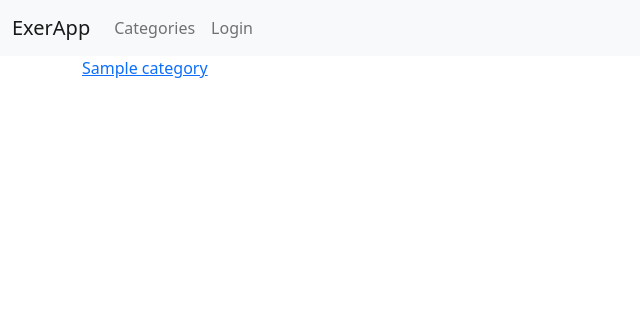
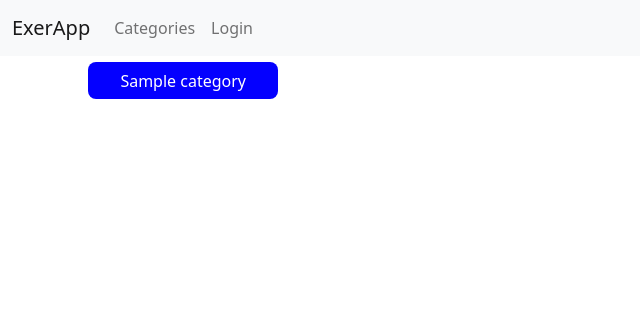
Before and after one commit to Korek-F/ExerApp, a Django app: page /categories/all/ in a window 1280 px wide. Shown: the top 316 px of the page, without its empty margins (0-640 px from the left). Run offline with Django 4.2, Linux system fonts and the light colour scheme; tables that the repository leaves empty hold one stand-in row (values such as "Sample post"); some libraries are stand-ins or nearby versions.

Commit message:
V1.3.1 code optimalization

```diff
--- a/ExerApp/categories/templates/categories/all_categories.html
+++ b/ExerApp/categories/templates/categories/all_categories.html
@@ -1,9 +1,9 @@
 {% extends "excercises/base.html" %}
 {% block content %}
 
+<div class="categories-box">
 {%for category in categories %}
-    <a href="{% url 'category_detail' category.name %}">
-        {{category.name}} </a> <br/>
+    {% include "categories/partials/category_link.html"%}
 {% endfor %}
-
+</div>
 {% endblock %}
--- a/ExerApp/categories/templates/categories/partials/add_category_form.html
+++ b/ExerApp/categories/templates/categories/partials/add_category_form.html
@@ -1,4 +1,5 @@
 <div id="add-category-form">
+    {% include 'excercises/partials/messages.html' %}
     <h1>Categories</h1>
     {% for category in exercise_set.categories.all %}
         <form hx-post="{% url 'delete_cat_from_set' exercise_set.id%}" hx-target="#add-category-form">
@@ -10,6 +11,8 @@
     {% endfor %}
 
     <h2>Add category</h2>
+
+
     <form hx-post="{% url 'add_cat_to_set' exercise_set.id%}" hx-target="#add-category-form">
         {%csrf_token%}
         <label>Category Name</label>
--- /dev/null
+++ b/ExerApp/categories/templates/categories/partials/category_link.html
@@ -0,0 +1,5 @@
+<div class="category-box">
+    <a href="{% url 'category_detail' category.name %}" class="category-link">
+        {{category.name}}
+    </a>
+</div>
--- a/ExerApp/categories/views.py
+++ b/ExerApp/categories/views.py
@@ -3,6 +3,8 @@ from django.views.generic import View
 from excercises.models import ExerciseSet
 from .models import Category
 from django.shortcuts import get_object_or_404
+from django.contrib import messages
+from django.core.exceptions import ValidationError
 
 def delete_category_from_set(request, set_id):
     if request.method == 'POST':
@@ -10,22 +12,22 @@ def delete_category_from_set(request, set_id):
         context = {"exercise_set":exercise_set}
         category = get_object_or_404(Category, id=request.POST.get("delete_id"))
         exercise_set.categories.remove(category)
-
+        messages.success(request,f"Removed from category {category.name}")
         return render(request, 'categories/partials/add_category_form.html',context)
 
 def add_category_to_set(request, set_id):
     if request.method == 'POST':
         exercise_set = get_object_or_404(ExerciseSet, id=set_id)
         context = {"exercise_set":exercise_set}
-        cat_name = request.POST.get("cat_name").upper()
-        if Category.objects.filter(name=cat_name).exists():
-            cat = Category.objects.get(name=cat_name)
+        cat_name = request.POST.get("cat_name").upper().strip()
+        if  exercise_set.categories.count()<5:
+            cat, _ = Category.objects.get_or_create(name=cat_name)
+            messages.success(request, f"Added to category {cat_name}" )
+            exercise_set.categories.add(cat)
         else:
-            cat = Category(name=cat_name)
-        cat.save()
+            messages.error(request, f"You can't add more than 5 categories!" )
+        return render(request, 'categories/partials/add_category_form.html',context)
 
-        exercise_set.categories.add(cat)
-        return render(request, 'categories/partials/add_category_form.html',context)
 
 class AllCategoriesView(View):
     def get(self,request):
--- a/ExerApp/excercises/__init__.py
+++ b/ExerApp/excercises/__init__.py
@@ -0,0 +1 @@
+default_app_config = 'excercises.apps.ExcercisesConfig'
--- a/ExerApp/excercises/apps.py
+++ b/ExerApp/excercises/apps.py
@@ -4,3 +4,6 @@ from django.apps import AppConfig
 class ExcercisesConfig(AppConfig):
     default_auto_field = 'django.db.models.BigAutoField'
     name = 'excercises'
+
+    def ready(self):
+        import excercises.signals
--- a/ExerApp/excercises/models.py
+++ b/ExerApp/excercises/models.py
@@ -15,6 +15,7 @@ class ExerciseSet(models.Model):
     creation_date = models.DateTimeField(auto_now_add=True, blank=True)
     description = models.TextField(max_length=1000)
     categories = models.ManyToManyField(Category)
+
 
     @property
     def number_of_points(self):
--- a/ExerApp/excercises/templates/excercises/partials/exercise_set_card.html
+++ b/ExerApp/excercises/templates/excercises/partials/exercise_set_card.html
@@ -3,9 +3,11 @@
       <h5 class="card-title">{{exercise_set.name}}</h5>
       <h6 class="card-subtitle mb-2 text-muted"> {{exercise_set.creation_date|date:"d.m.Y"}} </h6>
       <h6 class="card-subtitle mb-2 text-muted">
+        <div class="categories-box">
         {% for category in exercise_set.categories.all %}
-            {{category.name}}
+          {% include "categories/partials/category_link.html"%}
         {% endfor %}
+        </div>
       </h6>
       <p class="card-text">{{exercise_set.description}}</p>
       <a href="{{exercise_set.get_absolute_url}}" class="card-link">Go</a><br />
--- a/ExerApp/excercises/urls.py
+++ b/ExerApp/excercises/urls.py
@@ -1,7 +1,7 @@
 from django.urls import path
 from . import views
 urlpatterns = [
-    path('exercises/', views.AllExercisesSets.as_view(), name="exercises"),
+    path('', views.AllExercisesSets.as_view(), name="exercises"),
 
     path('exercise-set/<int:set_id>/edit/', views.ExerciseSetEditView.as_view(), name="excercise_set_edit_view"),
     path('exercise-set/<int:set_id>/learn/', views.ExerciseSetLearnView.as_view(), name="excercise_set_learn_view"),
--- a/ExerApp/excercises/views.py
+++ b/ExerApp/excercises/views.py
@@ -19,7 +19,8 @@ class AllExercisesSets(View):
 class ExerciseSetEditView(LoginRequiredMixin,View):
     def get(self, request, *args, **kwargs):
         exercise_set = get_object_or_404(ExerciseSet, pk=kwargs['set_id'])
-        context = {'exercise_set': exercise_set, 'count':len(exercise_set.exercise_set.all())}
+        context = {'exercise_set': exercise_set,
+        'count':len(exercise_set.exercise_set.all())}
         if not request.user == exercise_set.owner:
             return redirect(reverse("excercise_set_learn_view", kwargs={"set_id":kwargs['set_id']}))
 
--- a/ExerApp/static/exercises.css
+++ b/ExerApp/static/exercises.css
@@ -34,3 +34,24 @@
         transform: rotateX(90deg);
     }
 }
+
+.categories-box {
+    display: flex;
+    flex-wrap: wrap;
+}
+
+.category-box {
+    background-color: rgb(4, 0, 255);
+    margin: .4rem;
+    padding: .4rem 2rem;
+    border-radius: .5rem;
+}
+
+.category-link {
+    text-decoration: none;
+    color: white;
+}
+
+.category-link:hover {
+    color: rgb(206, 206, 206);
+}
```
Also changed, not shown: ExerApp/excercises/signals.py (added, +10 -0 lines).
